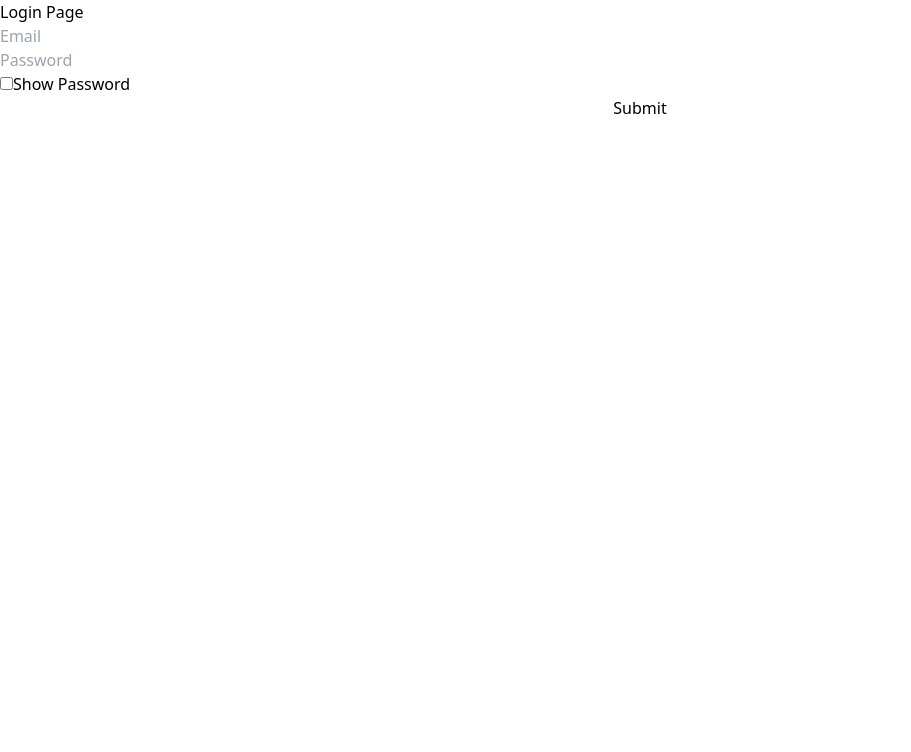
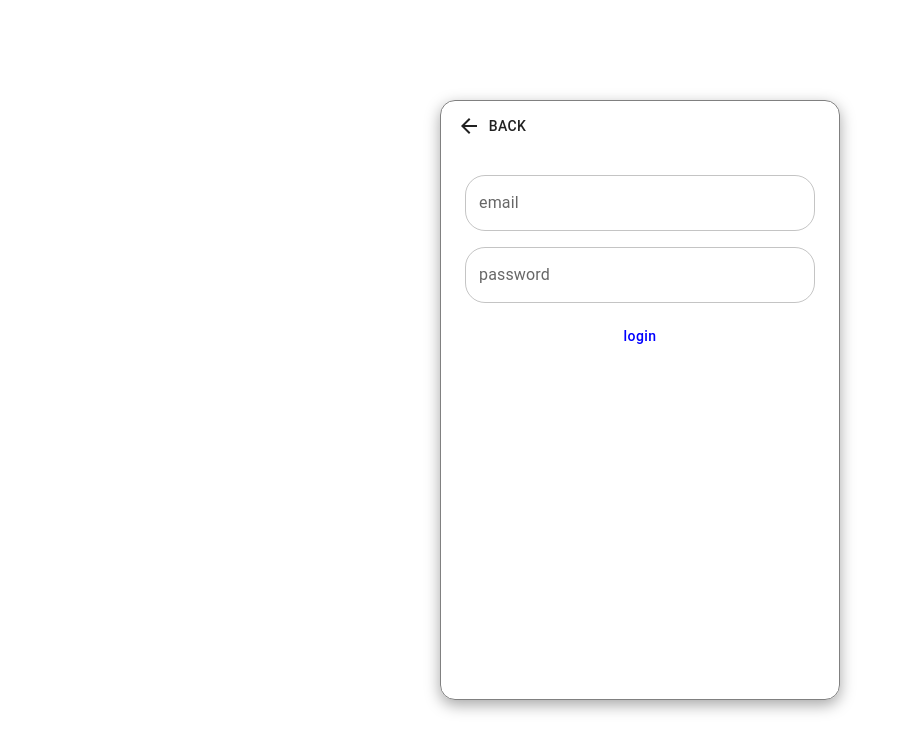
Before and after one commit to haru235/tiktok-hackathon, a Next.js app: page /login in a window 1280 px wide. Shown: the top 752 px of the page, without its empty margins (0-911 px from the left). Built offline with nearby package versions, Linux system fonts and the light colour scheme.

Commit message:
added rudimentary styling for login

```diff
--- a/package.json
+++ b/package.json
@@ -28,7 +28,13 @@
   },
   "dependencies": {
     "@babel/runtime": "^7.25.0",
+    "@emotion/cache": "^11.13.1",
+    "@emotion/react": "^11.13.0",
+    "@emotion/styled": "^11.13.0",
     "@firebase/firestore": "^4.7.0",
+    "@mui/icons-material": "^5.16.7",
+    "@mui/material": "^5.16.7",
+    "@mui/material-nextjs": "^5.16.6",
     "acorn": "^8.12.1",
     "acorn-import-attributes": "^1.9.5",
     "ajv": "^6.12.6",
--- a/pages/login/index.js
+++ b/pages/login/index.js
@@ -1,5 +1,7 @@
 import React, { useState } from "react";
 import { firestore } from "@/firebase";
+import { useRouter } from "next/router";
+import ArrowBackIcon from "@mui/icons-material/ArrowBack";
 
 import {
   collection,
@@ -11,9 +13,10 @@ import {
   setDoc,
 } from "firebase/firestore";
 
+import { Button, Box, Stack, TextField, Fab, Typography } from "@mui/material";
+
 function LoginPage() {
-  // TODO: Add SDKs for Firebase products that you want to use
-  // https://firebase.google.com/docs/web/setup#available-libraries
+  const router = useRouter();
 
   const [email, setEmail] = useState("");
   const [password, setPassword] = useState("");
@@ -63,36 +66,123 @@ function LoginPage() {
     setShowPassword(false);
   };
 
+  const handleBack = () => {
+    router.push("/");
+  };
+
   return (
-    <div>
-      <h1>Login Page</h1>
-      <form onSubmit={handleSubmit}>
-        <div style={{ display: "grid", gridTemplateRows: "auto" }}>
-          <input
+    <Box
+      width="100vw"
+      height="100vh"
+      display="flex"
+      justifyContent="center"
+      alignItems="center"
+    >
+      <Stack
+        direction="column"
+        width={"400px"}
+        height={"600px"}
+        border={"1px solid gray"}
+        boxShadow={"rgba(0, 0, 0, 0.35) 0px 5px 15px;"}
+        borderRadius={"15px"}
+        display={"flex"}
+        p={1}
+        spacing={2}
+      >
+        <Fab
+          size="small"
+          aria-label="add"
+          sx={{
+            width: "fit-content",
+            backgroundColor: "background.default",
+            outline: "none",
+            boxShadow: "none",
+            justifyContent: "flex-start",
+          }}
+          variant="extended"
+          onClick={handleBack}
+        >
+          <ArrowBackIcon /> &nbsp; Back &nbsp;
+        </Fab>
+
+        <Stack
+          spacing={2}
+          alignContent={"center"}
+          justifyContent={"center"}
+          display={"flex"}
+          p={2}
+        >
+          <TextField
             type="email"
-            placeholder="Email"
+            label="email"
             value={email}
             onChange={handleEmailChange}
+            InputProps = {{
+              sx:{
+              borderRadius: "20px",
+            }}}
           />
-          <input
+          <TextField
             type={showPassword ? "text" : "password"}
-            placeholder="Password"
+            label="password"
             value={password}
             onChange={handlePasswordChange}
+            InputProps = {{
+              sx:{
+              borderRadius: "20px",
+            }}}
           />
-          <label>
-            <input
-              type="checkbox"
-              checked={showPassword}
-              onChange={handleShowPasswordChange}
-            />
-            Show Password
-          </label>
-          <button type="submit">Submit</button>
-        </div>
-      </form>
-    </div>
+          <Fab
+            size="small"
+            aria-label="add"
+            sx={{
+              width: "100%",
+              backgroundColor: "background.default",
+              outline: "none",
+              boxShadow: "none",
+              justifyContent: "center",
+            }}
+            variant="extended"
+            onClick={handleBack}
+          >
+            <Typography variant="p" color={"blue"} textTransform={'lowercase'}>
+              Login
+            </Typography>
+          </Fab>
+        </Stack>
+      </Stack>
+    </Box>
   );
+  // return (
+  //   <div>
+  //     <h1>Login Page</h1>
+  //     <form onSubmit={handleSubmit}>
+  //       <div style={{ display: "grid", gridTemplateRows: "auto" }}>
+  //         <input
+  //           type="email"
+  //           placeholder="Email"
+  //           value={email}
+  //           onChange={handleEmailChange}
+  //         />
+  //         <input
+  //           type={showPassword ? "text" : "password"}
+  //           placeholder="Password"
+  //           value={password}
+  //           onChange={handlePasswordChange}
+  //         />
+  //         <label>
+  //           <input
+  //             type="checkbox"
+  //             checked={showPassword}
+  //             onChange={handleShowPasswordChange}
+  //           />
+  //           Show Password
+  //         </label>
+  //         <button type="submit">Submit</button>
+  //       </div>
+  //     </form>
+  //   </div>
+  // );
 }
 
 export default LoginPage;
```
Also changed, not shown: 1 other file (tests, documents, lock files or other folders).
